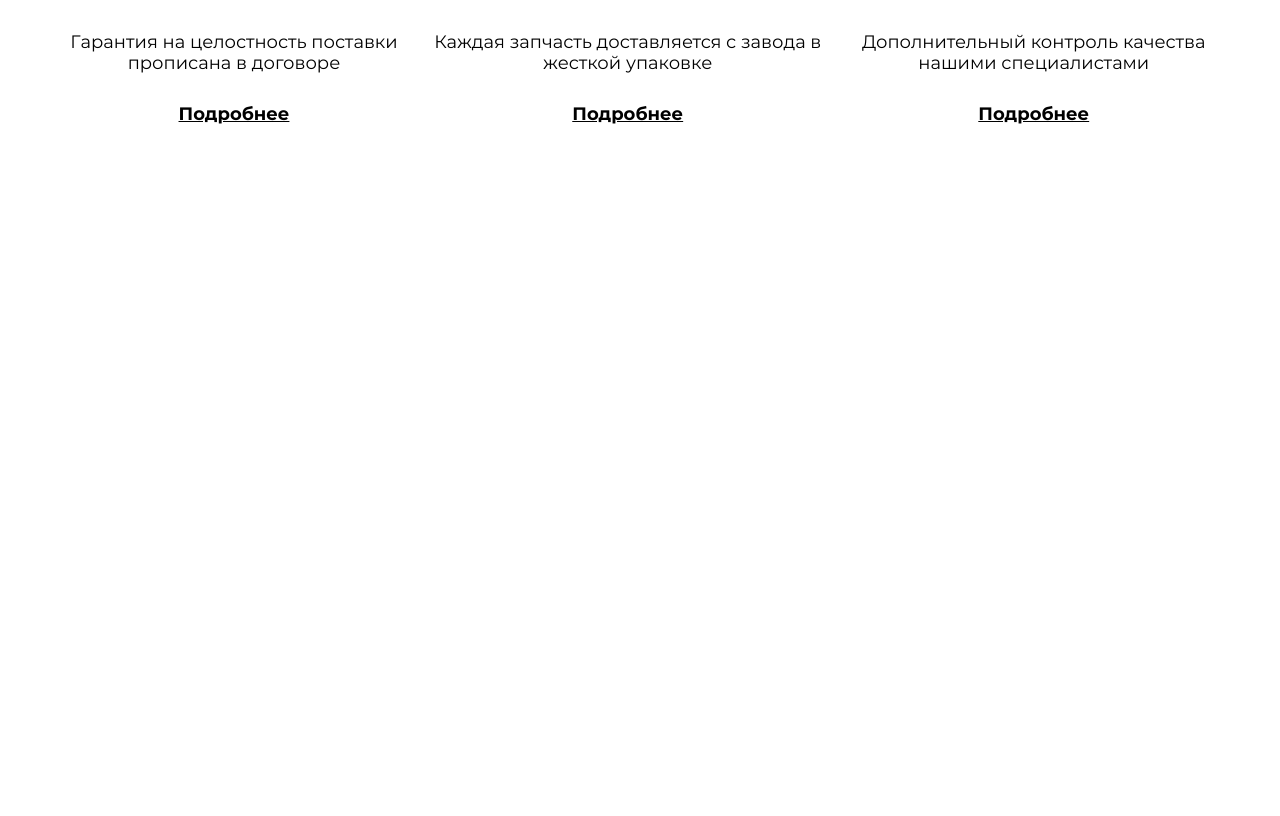
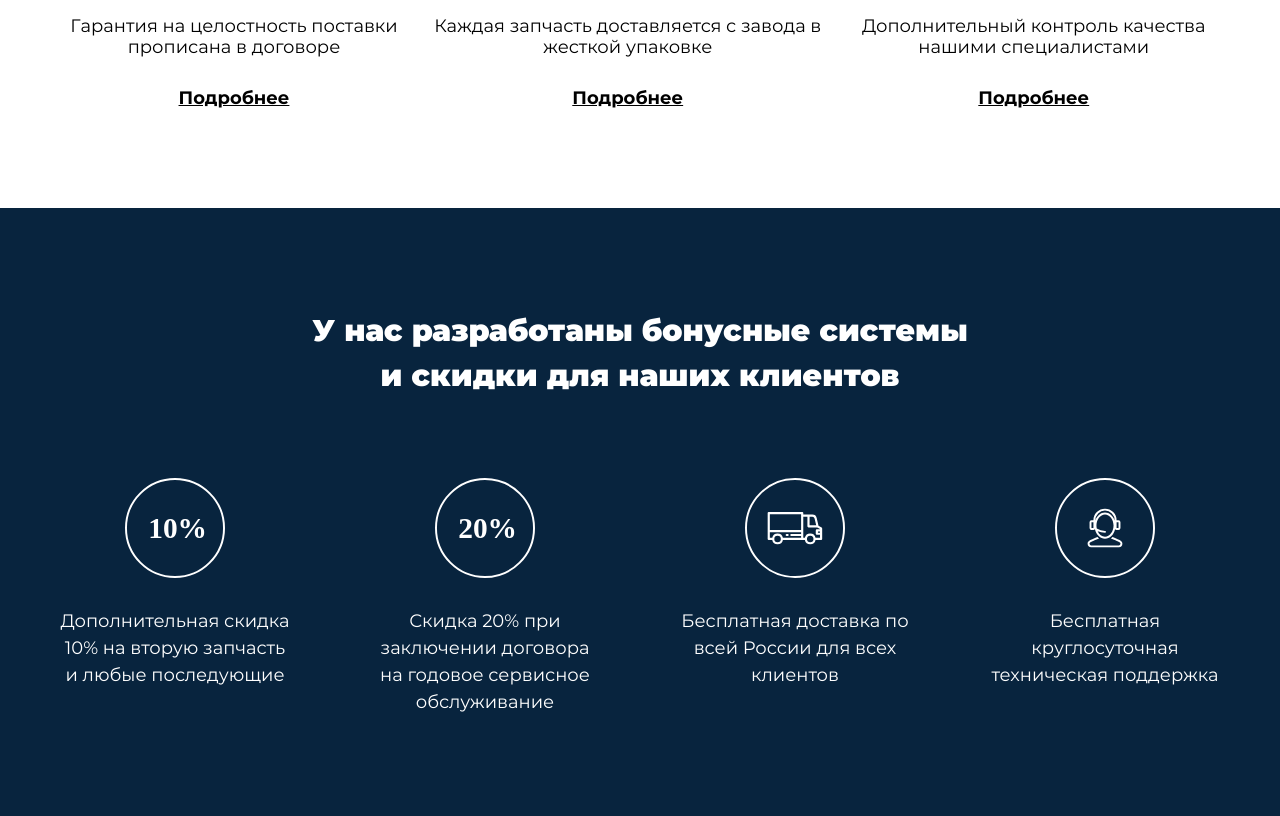
Before and after one commit to ilchenkovladislav/belaz, a website: page src/index.html in a window 1280 px wide. Shown: the part 3178-3994 px from the top of the page. Before the commit the page ends 3402 px from the top, so only its background shows below. Drawn offline with nearby package versions, Linux system fonts and the light colour scheme; files that its build step writes are made by us from their sources.

Commit message:
Добавил второй блок advantages

```diff
--- a/src/index.html
+++ b/src/index.html
@@ -132,7 +132,29 @@
                     </li>
                 </ul>
             </div>
-
+        </section>
+        <section class="advantages">
+            <div class="container">
+                <h2 class="secondary-title advantages__title">У нас разработаны бонусные системы <br> и скидки для наших клиентов</h2>
+                <ul class="advantages__list">
+                    <li class="advantages__item">
+                        <img src="img/tenpercent.svg" alt="" class="advantages__img">
+                        <p class="advantages__description">Дополнительная скидка 10% на вторую запчасть и любые последующие</p>
+                    </li>
+                    <li class="advantages__item">
+                        <img src="img/twentypercent.svg" alt="" class="advantages__img">
+                        <p class="advantages__description">Скидка 20% при заключении договора на годовое сервисное обслуживание</p>
+                    </li>
+                    <li class="advantages__item">
+                        <img src="img/delivery-truck.svg" alt="" class="advantages__img">
+                        <p class="advantages__description">Бесплатная доставка по всей России для всех клиентов</p>
+                    </li>
+                    <li class="advantages__item">
+                        <img src="img/support.svg" alt="" class="advantages__img">
+                        <p class="advantages__description">Бесплатная круглосуточная техническая поддержка</p>
+                    </li>
+                </ul>
+            </div>
         </section>
     </main>
     <footer>
--- a/src/scss/blocks/advantages.scss
+++ b/src/scss/blocks/advantages.scss
@@ -14,6 +14,14 @@
     &--light {
         background-color: #fff;
         color: $text-black;
+    }
+}
+
+.advantages__title br {
+    display: none;
+
+    @media (min-width: $desktop-screen) {
+        display: block;
     }
 }
 
@@ -36,7 +44,7 @@
     @media (min-width: $desktop-screen) {
         display: flex;
         justify-content: space-between;
-        align-items: center;
+        align-items: flex-start;
         gap: unset;
     }
 }
@@ -50,7 +58,7 @@
 
     @media (min-width: $tablet-screen) {
         display: grid;
-        grid-template-rows: 1fr 1fr;
+        grid-template-rows: min-content 1fr;
         margin-bottom: 0;
     }
 
```
Also changed, not shown: src/img/delivery-truck.svg (added), src/img/support.svg (added), src/img/tenpercent.svg (added), src/img/twentypercent.svg (added).
